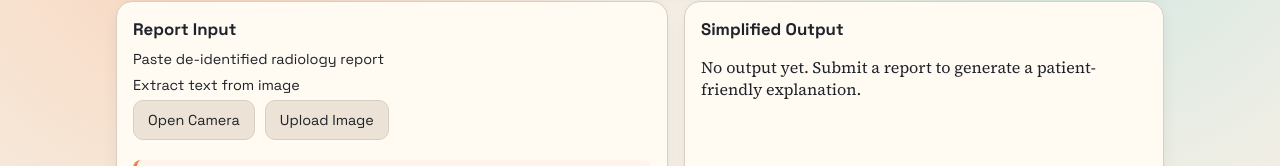
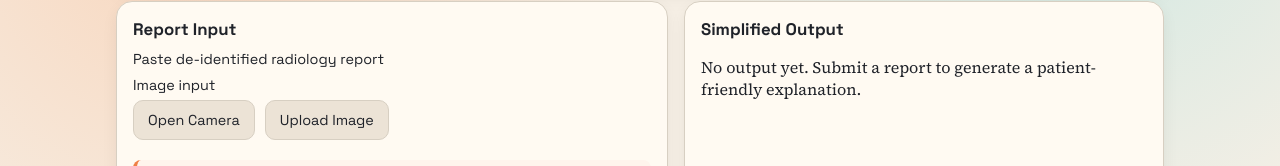
Before and after one commit to younisraafat22/Radiology-Report-Simpilifier, a Next.js app in the folder frontend/: page / in a window 1280 px wide. Shown: the part 202-368 px from the top of the page. Built offline with nearby package versions, Linux system fonts and the light colour scheme.

Commit message:
Update image section label wording

```diff
--- a/frontend/components/report-form.tsx
+++ b/frontend/components/report-form.tsx
@@ -101,7 +101,7 @@ export function ReportForm({ onResult }: ReportFormProps) {
         </label>
 
         <label className="label" style={{ marginTop: 8 }}>
-          Extract text from image
+          Image input
         </label>
         <input
           id="reportCamera"
```
